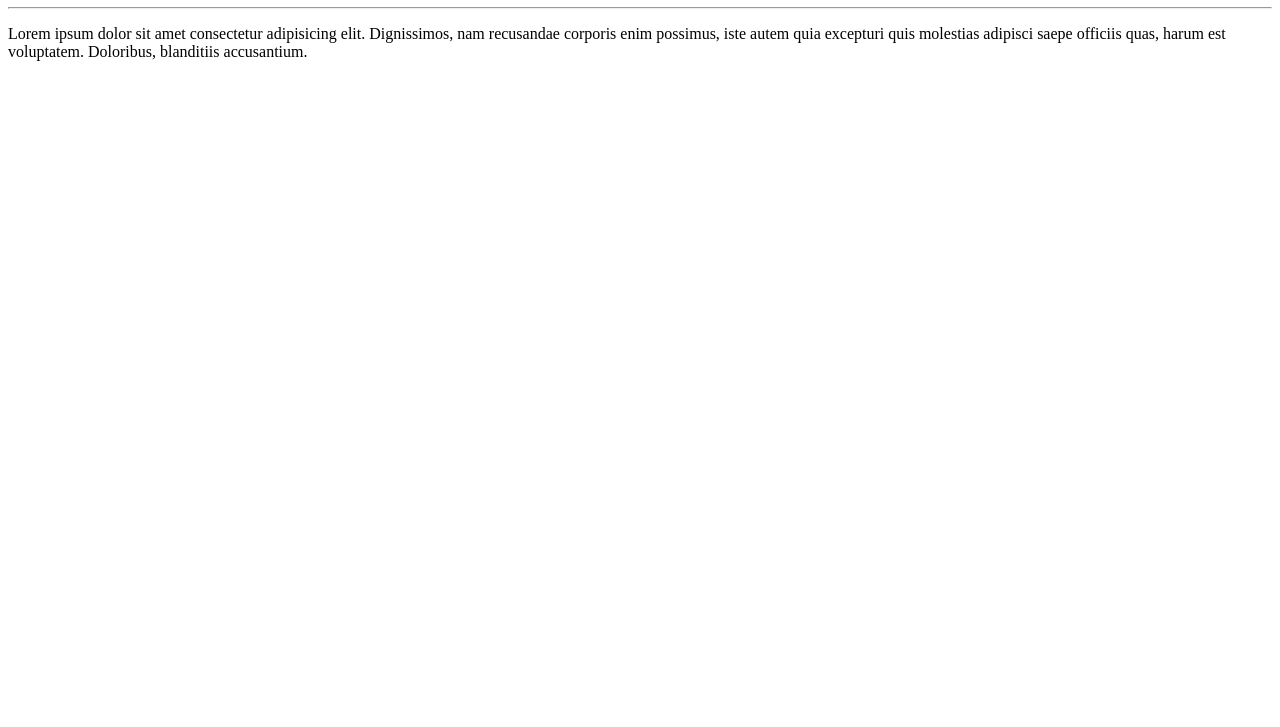
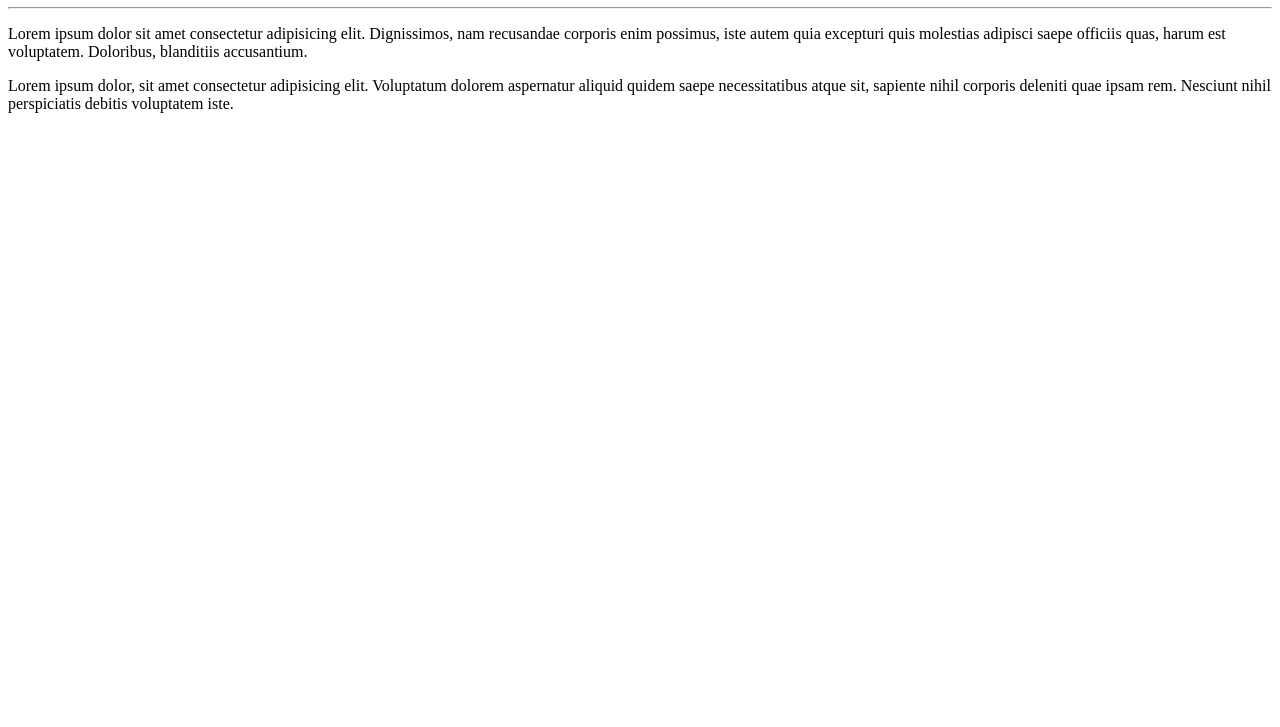
Before and after one commit to NetDevR/Ola-Mundo, a plain HTML site: page site-exemplo/index.html in a window 1280 px wide. Shown: the part 73-800 px from the top of the page. Drawn offline with Linux system fonts and the light colour scheme.

Commit message:
Adição de um parágrafo

```diff
--- a/site-exemplo/index.html
+++ b/site-exemplo/index.html
@@ -12,5 +12,7 @@
     <p>
        Lorem ipsum dolor sit amet consectetur adipisicing elit. Dignissimos, nam recusandae corporis enim possimus, iste autem quia excepturi quis molestias adipisci saepe officiis quas, harum est voluptatem. Doloribus, blanditiis accusantium.
     </p>
+    <p>Lorem ipsum dolor, sit amet consectetur adipisicing elit. Voluptatum dolorem aspernatur aliquid quidem saepe necessitatibus atque sit, sapiente nihil corporis deleniti quae ipsam rem. Nesciunt nihil perspiciatis debitis voluptatem iste.
+    </p>
 </body>
 </html>
```
